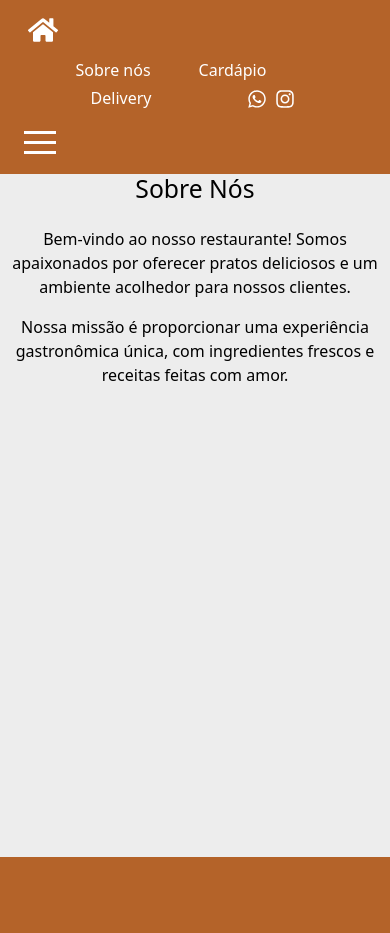
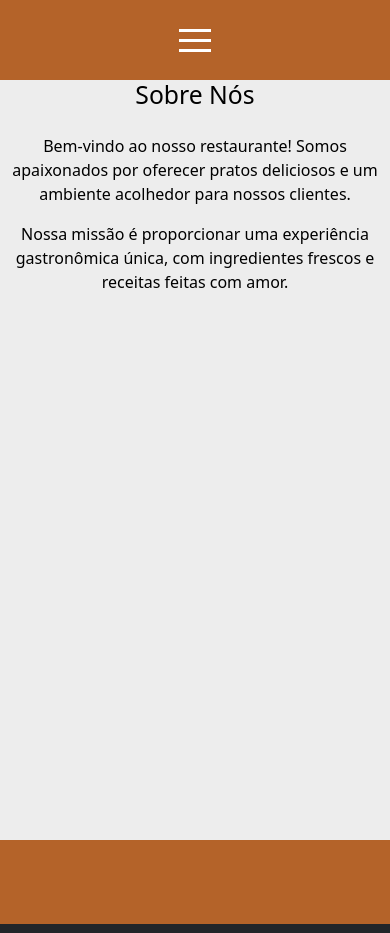
Before and after one commit to DOAgustavo/rest-palatus, a Next.js app: page / in a window 390 px wide. Built offline with nearby package versions, Linux system fonts and the light colour scheme.

Commit message:
ajustando o button hamburger

```diff
--- a/src/app/styles/globals.css
+++ b/src/app/styles/globals.css
@@ -16,5 +16,5 @@
 .navbutton a {
 
   text-decoration: none;
-  color: rgb(0, 0, 0);
+
 }
--- a/src/components/NavBar/NavBar.tsx
+++ b/src/components/NavBar/NavBar.tsx
@@ -1,26 +1,17 @@
-import { FaWhatsapp, FaInstagram, FaHome } from 'react-icons/fa';
-import NavButton from '../buttons/NavButton';
+import { FaWhatsapp, FaInstagram, FaHome } from "react-icons/fa";
+import NavButton from "../buttons/NavButton";
 
 export default function NavBar() {
   return (
-
-
-    <header  className="navbar bg-brown px-3 text-white">
-
-
-      <div className="container d-flex flex-wrap justify-content-between align-items-center">
-        {/* Logo */}
-        <div className="navbar-brand d-flex align-items-center mb-2 mb-md-0">
-          <a href="#">
-            <FaHome size={30} className="me-2" />
-          </a>
-        </div>
-
-        {/* Links */}
+    <header className="navbar d-flex row justify-content-between align-items-end bg-brown p-3">
+      {/* Botão NavButton visível apenas em telas pequenas */}
+      <NavButton className="d-flex d-lg-none justify-content-center align-items-center">
         <section>
-          <ul className="d-flex flex-wrap list-unstyled m-0 justify-content-center ">
-            <li className="mx- mb-1 mb-md-0 ">
-              <a className='' href="#">Sobre nós</a>
+          <ul className="d-flex list-unstyled m-0 justify-content-center">
+            <li className="mx- mb-1 mb-md-0">
+              <a className="" href="#">
+                Sobre nós
+              </a>
             </li>
             <li className="mx-5 mb-1 mb-md-0">
               <a href="#">Cardápio</a>
@@ -39,12 +30,8 @@ export default function NavBar() {
               </a>
             </li>
           </ul>
-
         </section>
-
-      </div>
-      <NavButton/>
+      </NavButton>
     </header>
-
   );
 }
--- a/src/components/buttons/NavButton.tsx
+++ b/src/components/buttons/NavButton.tsx
@@ -1,30 +1,28 @@
 "use client";
 
 import Hamburger from "hamburger-react";
-import { useState } from "react";
-export default function NavButton() {
-    const [open, setOpen] = useState(false);
-    return <header>
+import { useState, ReactNode } from "react";
 
+interface NavButtonProps {
+  children: ReactNode;
+  className?: string;
+}
 
+export default function NavButton({ children, className }: NavButtonProps) {
+  const [open, setOpen] = useState(false);
 
-        {open &&  <div className=" navbutton absolute top-0 left-0 w-full h-full bg-white text-black z-50 flex items-center justify-center">
+  return (
+    <header className={`d-lg-none ${className}`}>
+      {open && (
+        <div
+          className="navbutton position-start absolutetext-black z-50
+          flex items-center justify-center"
 
-
-            <ul className="d-flex flex-wrap list-unstyled m-0 justify-content-center ">
-                        <li className="mx- mb-1 mb-md-0 ">
-                          <a className='' href="#">Sobre nós</a>
-                        </li>
-                        <li className="mx-5 mb-1 mb-md-0">
-                          <a href="#">Cardápio</a>
-                        </li>
-                        <li className="mx-5 mb-1 mb-2 ms-0 mb-md-0">
-                          <a href="#">Delivery</a>
-                        </li>
-
-                      </ul>
-        </div>}
-        <Hamburger toggled={open} toggle={setOpen} />
-        </header>
-
+        >
+          {children}
+        </div>
+      )}
+      <Hamburger toggled={open} toggle={setOpen} />
+    </header>
+  );
 }
--- a/src/components/screens/SobreNos.tsx
+++ b/src/components/screens/SobreNos.tsx
@@ -1,6 +1,6 @@
 export default function SobreNos() {
     return (
-      <div className="  text-black" style={{height: '90vh', background: 'linear-gradient(180deg, #ededed 90%,#b46329 10%)'
+      <div className="  text-black " style={{height: '100vh', background: 'linear-gradient(180deg, #ededed 90%,#b46329 10%)'
         ,
       }}>
         <div className="container text-center">
```
